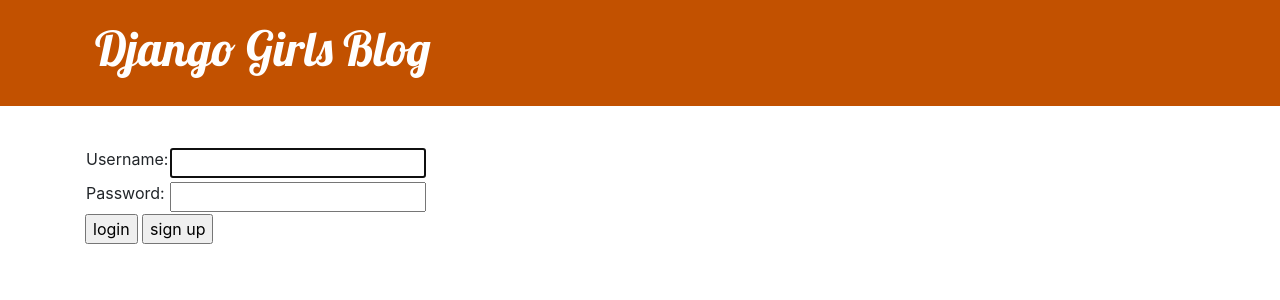
After one commit to wewin06/my-first-blog, a Django app: a page that uses blog/templates/blog/base.html in a window 1280 px wide. The commit adds this page. Shown: the top 300 px of the page. Run offline with Django 3.2, Linux system fonts and the light colour scheme.

```diff
--- a/blog/static/css/blog.css
+++ b/blog/static/css/blog.css
@@ -1,7 +1,3 @@
-body {
-    padding-left: 15px;
-}
-
 .page-header {
     background-color: #C25100;
     margin-top: 0;
--- a/blog/templates/blog/base.html
+++ b/blog/templates/blog/base.html
@@ -11,9 +11,10 @@
         <header class="page-header">
             <div class="container">
                 {% if user.is_authenticated %}
-                    <a href="{% url 'post_new' %}" class="top-menu">
-                        {% include './icons/file-earmark-plus.svg' %}
-                    </a>
+                    <a href="{% url 'post_new' %}" class="top-menu"></a>
+                    <p class="top-menu">Hello {{ user.username }} <small>(<a href="{% url 'logout' %}">Log out</a>)</small></p>
+                {% else %}
+                    <a href="{% url 'login' %}" class="top-menu"><span class="glyphicon glyphicon-lock"></span></a>
                 {% endif %}
                 <h1><a href="/">Django Girls Blog</a></h1>
             </div>
--- /dev/null
+++ b/blog/templates/registration/login.html
@@ -0,0 +1,24 @@
+{% extends "blog/base.html" %}
+
+{% block content %}
+    {% if form.errors %}
+        <p>Your username and password didn't match. Please try again.</p>
+    {% endif %}
+
+    <form method="post" action="{% url 'login' %}">
+    {% csrf_token %}
+        <table>
+        <tr>
+            <td>{{ form.username.label_tag }}</td>
+            <td>{{ form.username }}</td>
+        </tr>
+        <tr>
+            <td>{{ form.password.label_tag }}</td>
+            <td>{{ form.password }}</td>
+        </tr>
+        </table>
+
+        <input type="submit" value="login" />
+        <input type="submit" name="Sign up" value="sign up" />
+    </form>
+{% endblock %}
--- a/mysite/settings.py
+++ b/mysite/settings.py
@@ -120,3 +120,4 @@
 
 STATIC_URL = '/static/'
 STATIC_ROOT = os.path.join(BASE_DIR, 'static')
+LOGIN_REDIRECT_URL = '/'
--- a/mysite/urls.py
+++ b/mysite/urls.py
@@ -15,8 +15,12 @@
 """
 from django.contrib import admin
 from django.urls import path, include
+from django.contrib.auth import views
+from django.conf.urls import url
 
 urlpatterns = [
     path('admin/', admin.site.urls),
+    path('accounts/login/', views.LoginView.as_view(), name='login'),
+    path('accounts/logout/', views.LogoutView.as_view(next_page='/'), name='logout'),
     path('', include('blog.urls')),
 ]
```
Also changed, not shown: blog/forms.py (+11 -1 lines), blog/templates/registration/signup.html (added, +21 -0 lines), blog/views.py (+22 -0 lines).
